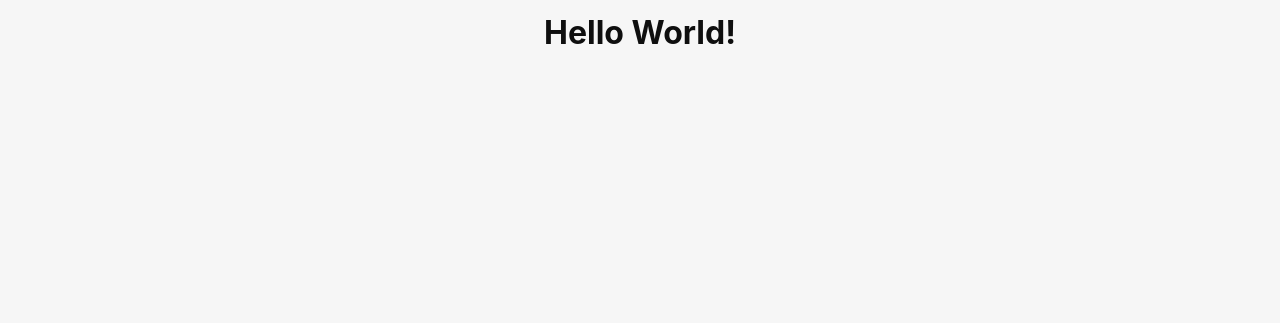
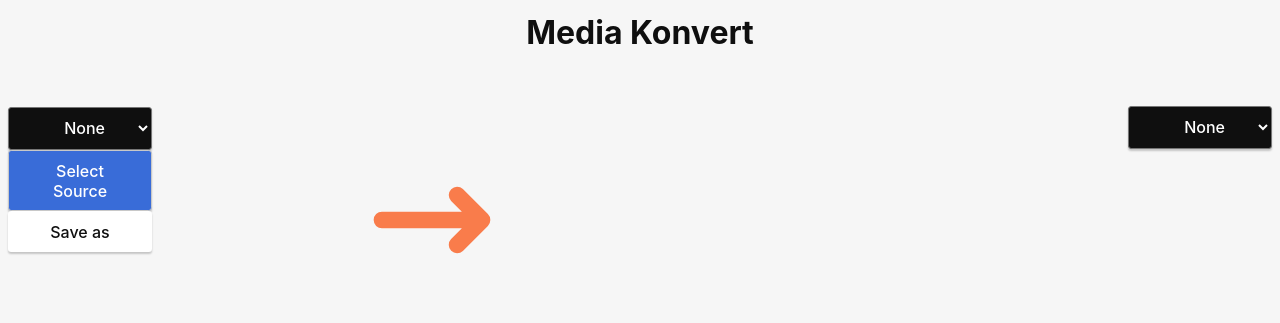
Before and after one commit to kderef/kmedia-convert, a website built with Vite: page index.html in a window 1280 px wide. Built offline with nearby package versions, Linux system fonts and the light colour scheme.

Commit message:
basic ui

```diff
--- a/index.html
+++ b/index.html
@@ -10,7 +10,43 @@
 </head>
 
 <body>
-    <h1>Hello World!</h1>
+    <h1>Media Konvert</h1>
+
+    <!-- left side -->
+    <select name="source-type">
+        <option value="0">None</option>
+
+        <optgroup label="audio">
+            <option value="1">Mp3</option>
+            <option value="2">Wav</option>
+            <option value="3">Ogg</option>
+        </optgroup>
+
+        <optgroup label="Video">
+            <option value="4">Mp4</option>
+        </optgroup>
+    </select><br>
+    <button id="source-input" class="file-input">Select Source</button>
+
+    <!-- middle -->
+    <img src="/src/assets/arrow.svg" height="200">
+
+    <!-- right side -->
+
+    <select name="dest-type" id="dest-type">
+        <option value="0">None</option>
+
+        <optgroup label="audio">
+            <option value="1">Mp3</option>
+            <option value="2">Wav</option>
+            <option value="3">Ogg</option>
+        </optgroup>
+
+        <optgroup label="Video">
+            <option value="4">Mp4</option>
+        </optgroup>
+    </select><br>
+    <button id="dest-btn" disabled>Save as</button>
 </body>
 
 </html>
--- a/src/styles.css
+++ b/src/styles.css
@@ -13,6 +13,57 @@
     -moz-osx-font-smoothing: grayscale;
     -webkit-text-size-adjust: 100%;
 }
+
+img {
+    position: absolute;
+    display: block;
+    top: 15%;
+    left: 7em;
+    width: 50%;
+    padding-left: -50px;
+}
+
+select {
+    margin-top: 2.5em;
+    text-indent: 2em;
+    width: 9em;
+    padding-top: 0.5em;
+    padding-bottom: 0.5em;
+    border-radius: 0.2em;
+    padding: 0.6em 1.2em;
+    font-size: 1em;
+    font-weight: 500;
+    font-family: inherit;
+    color: #ffffff;
+    background-color: #0f0f0f;
+    transition: border-color 0.25s;
+    box-shadow: 0 2px 2px rgba(0, 0, 0, 0.2);
+}
+
+#dest-type {
+    position: absolute;
+    right: 0.5em;
+    top: 4.1em;
+}
+#dest-btn {
+    border-radius: 0.2em;
+}
+
+.file-input {
+    border-radius: 0.2em;
+    color: #ffffff;
+    background-color: #396cd8;
+    border-color: #c8c8c8;
+}
+
+.file-input:hover {
+    border-color: #2f2f2f;
+}
+
+.file-input:active {
+    background-color: #2b52a6;
+}
+
 
 a {
     font-weight: 500;
@@ -30,6 +81,7 @@ h1 {
 
 input,
 button {
+    width: 9em;
     border-radius: 8px;
     border: 1px solid transparent;
     padding: 0.6em 1.2em;
@@ -48,7 +100,9 @@ button {
 
 button:hover {
     border-color: #396cd8;
+    cursor: pointer;
 }
+
 button:active {
     border-color: #396cd8;
     background-color: #e8e8e8;
@@ -74,6 +128,7 @@ button {
         color: #ffffff;
         background-color: #0f0f0f98;
     }
+
     button:active {
         background-color: #0f0f0f69;
     }
```
Also changed, not shown: src-tauri/tauri.conf.json (+4 -4 lines), src/assets/arrow.svg (added). Lines whose indentation alone changed are shown as unchanged.
